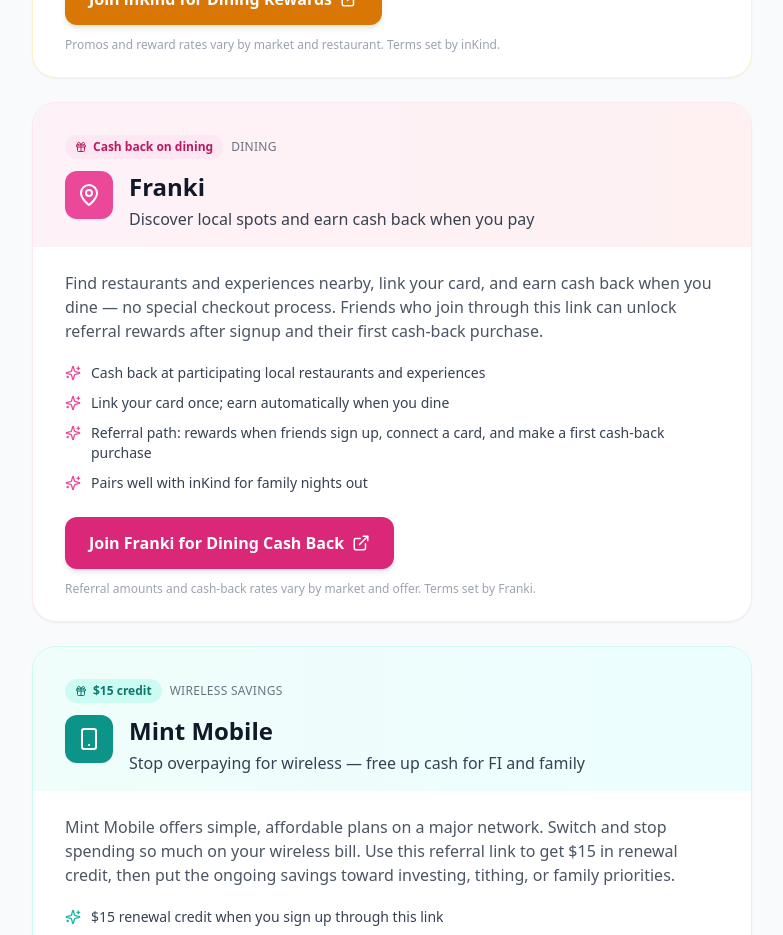
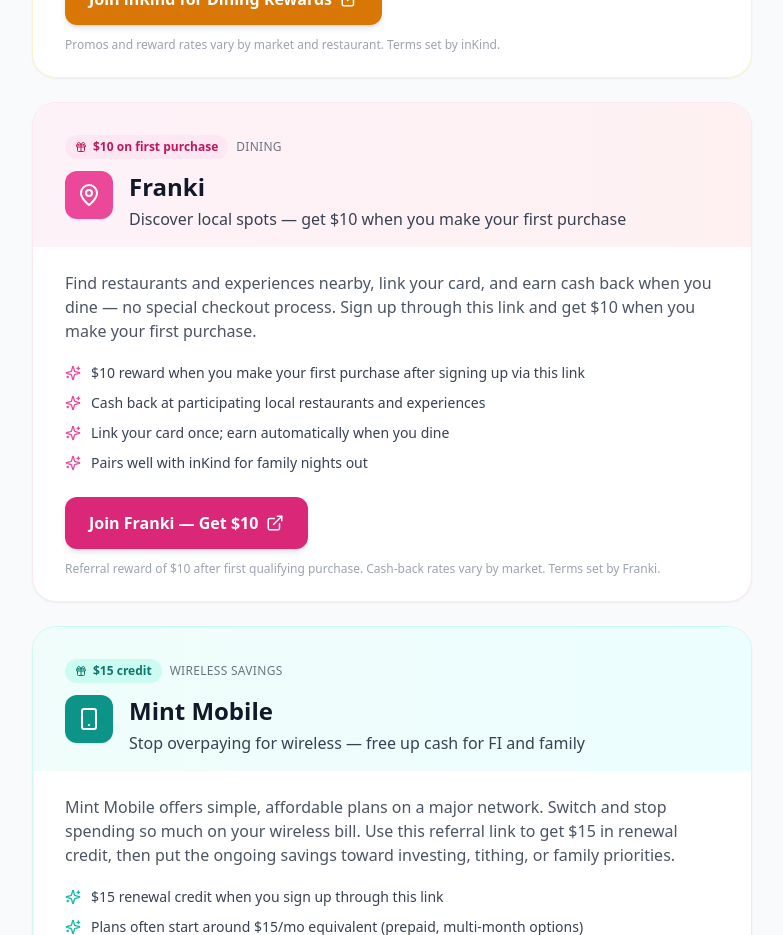
Before and after one commit to daughterpop/super-fi-calc, a React (Vite) app: page /tools in a window 1280 px wide. Shown: the part 9080-10015 px from the top of the page, without its empty margins (248-1031 px from the left). Built offline with nearby package versions, Linux system fonts and the light colour scheme.

Commit message:
Update Franki offer copy to $10 on first purchase – July 24, 2026

```diff
--- a/src/pages/Tools.jsx
+++ b/src/pages/Tools.jsx
@@ -370,22 +370,22 @@ const tools = [
     id: 'franki',
     name: 'Franki',
     category: 'Dining',
-    badge: 'Cash back on dining',
-    headline: 'Discover local spots and earn cash back when you pay',
+    badge: '$10 on first purchase',
+    headline: 'Discover local spots — get $10 when you make your first purchase',
     description:
-      'Find restaurants and experiences nearby, link your card, and earn cash back when you dine — no special checkout process. Friends who join through this link can unlock referral rewards after signup and their first cash-back purchase.',
+      'Find restaurants and experiences nearby, link your card, and earn cash back when you dine — no special checkout process. Sign up through this link and get $10 when you make your first purchase.',
     perks: [
+      '$10 reward when you make your first purchase after signing up via this link',
       'Cash back at participating local restaurants and experiences',
       'Link your card once; earn automatically when you dine',
-      'Referral path: rewards when friends sign up, connect a card, and make a first cash-back purchase',
       'Pairs well with inKind for family nights out',
     ],
-    cta: 'Join Franki for Dining Cash Back',
+    cta: 'Join Franki — Get $10',
     href: 'https://frankiapp.com/referral?user=stormyknightjumps420',
     accent: 'pink',
     icon: 'mappin',
-    footnote: 'Referral amounts and cash-back rates vary by market and offer. Terms set by Franki.',
-    valueScore: 12,
+    footnote: 'Referral reward of $10 after first qualifying purchase. Cash-back rates vary by market. Terms set by Franki.',
+    valueScore: 10,
   },
   {
     id: 'mintmobile',
```
